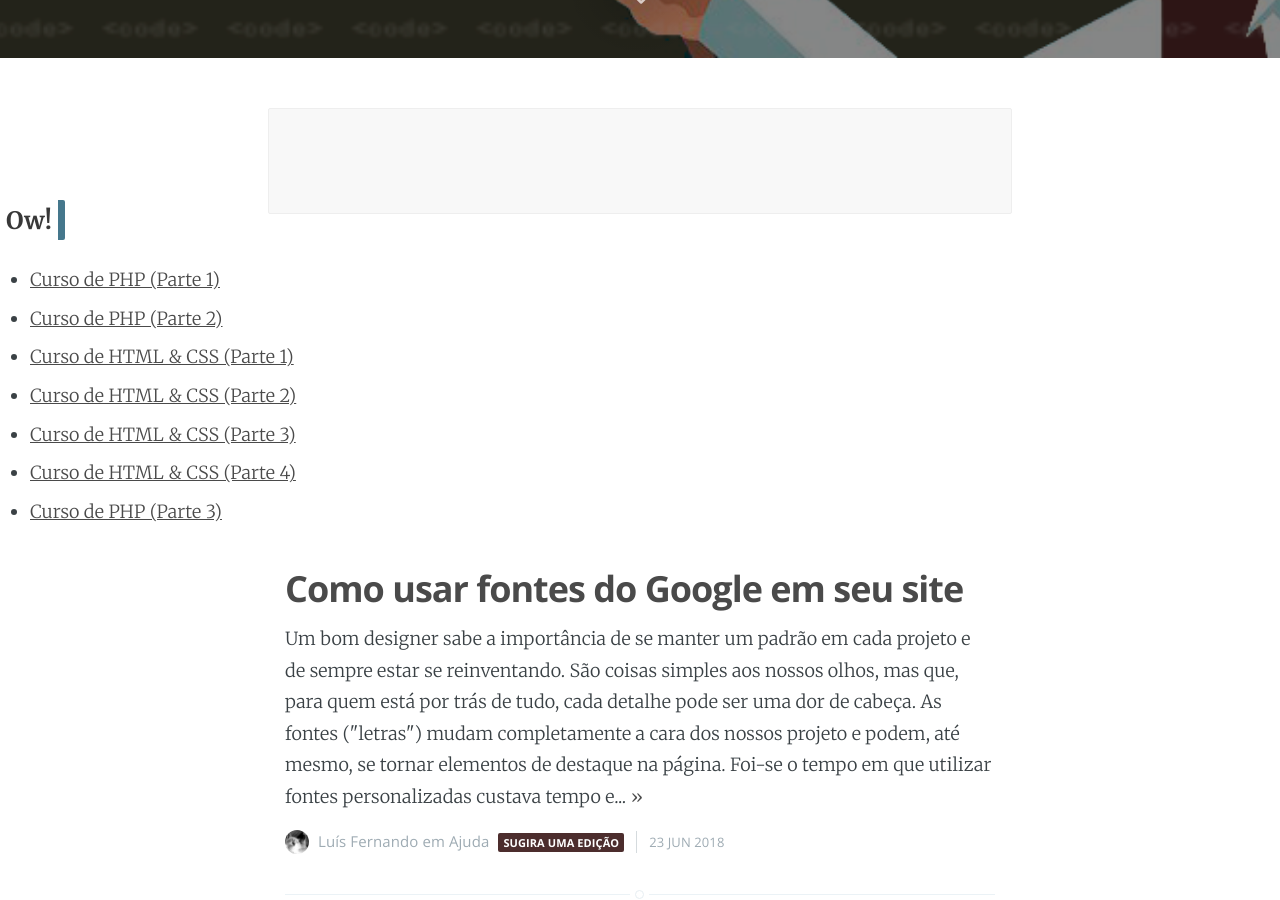
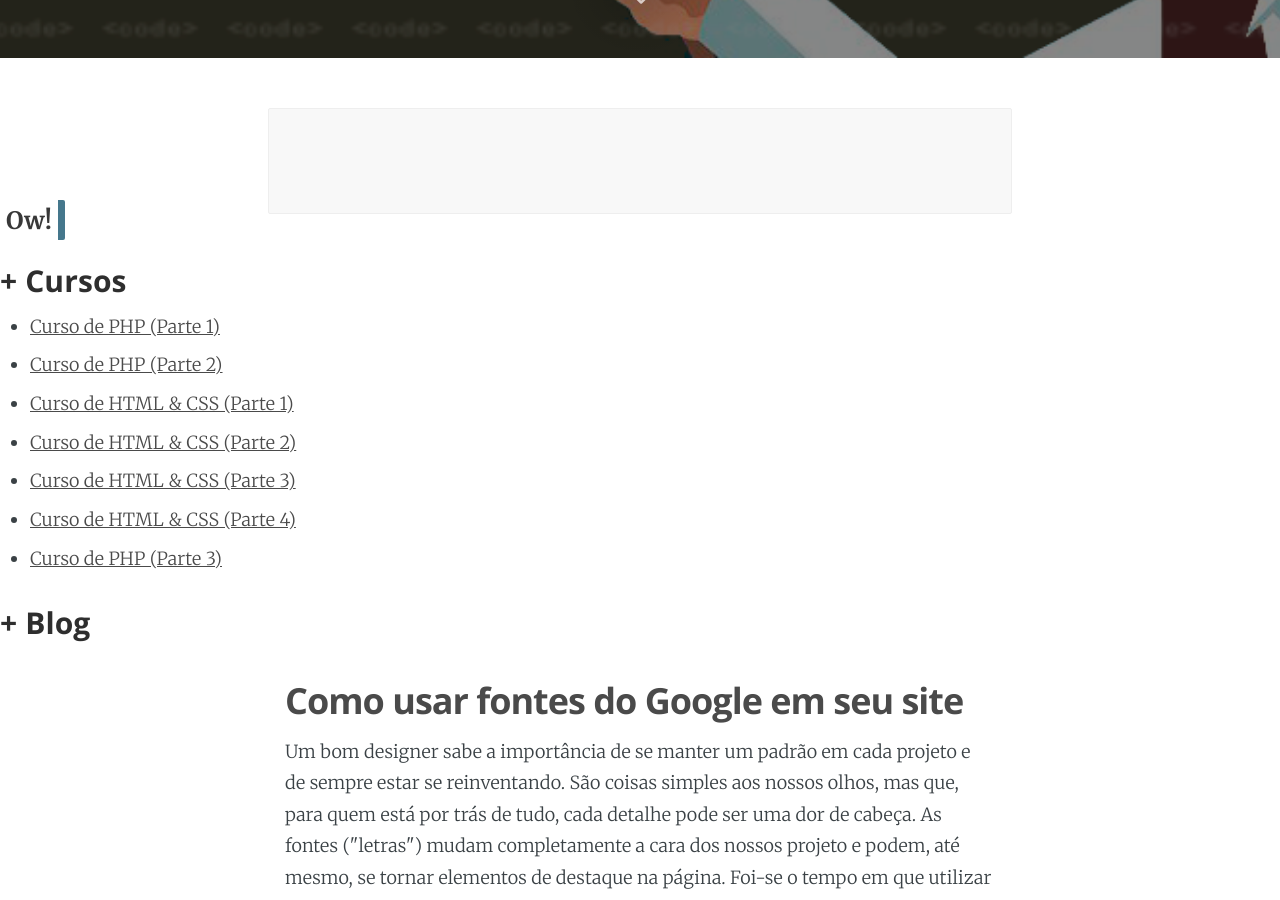
Before and after one commit to EnVolte/envolte.github.io, a Jekyll site: the page built from index.html, in a window 1280 px wide and 900 px high, scrolled down 527 px. Built offline with Jekyll 4.4.1, drawn with Linux system fonts in a browser that asks for light colours; the list of posts is cut into pages by our own code.

Commit message:
Update index.html

```diff
--- a/index.html
+++ b/index.html
@@ -56,7 +56,7 @@ about: 'about.html'
 
 
 
-
+	<h3 class="titlep">+ Cursos</h1>
 
 
 	<ul>
@@ -79,6 +79,8 @@ about: 'about.html'
     <div class="extra-pagination inner">
         {% include pagination.html %}
     </div>
+
+	<h3 class="titlep">+ Blog</h1>
 
     {% for post in paginator.posts %}
 
```
